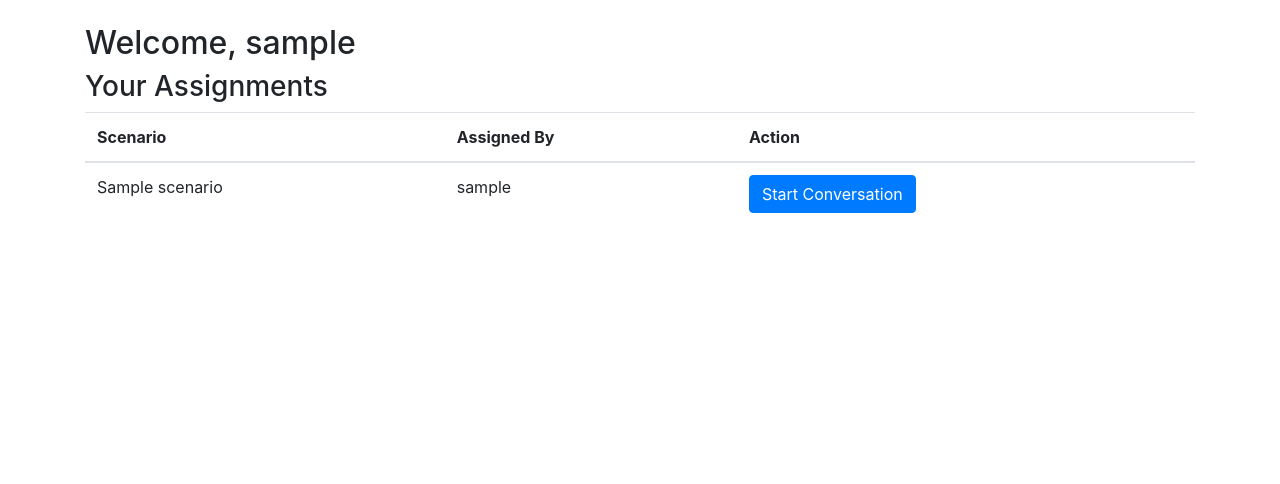
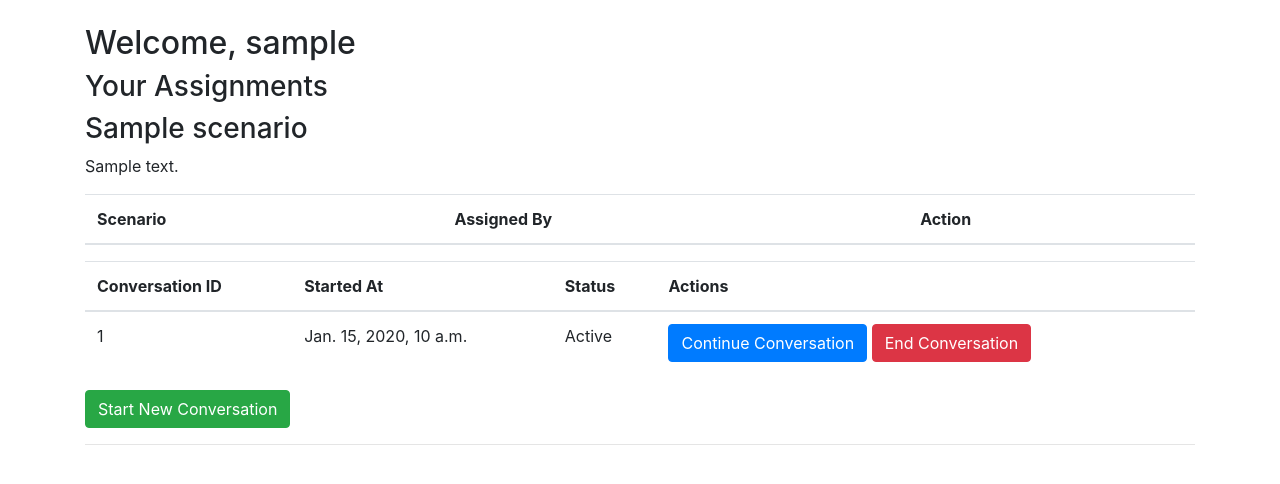
Before and after one commit to travmason/chat_project, a Django app: page /student/ in a window 1280 px wide. Shown: the part 56-540 px from the top of the page. Run offline with Django 5.2, Linux system fonts and the light colour scheme; a user stored in the database is signed in; tables that the repository leaves empty hold one stand-in row (values such as "Sample post"); lists and menus that the app fills with data are empty; parts of the project's set-up code (start-up, migrations or seed data) failed here and were passed over; some libraries are stand-ins or nearby versions.

Commit message:
added multiple conversations per scenario

```diff
--- a/chat_app/models.py
+++ b/chat_app/models.py
@@ -46,6 +46,9 @@ class Message(models.Model):
     timestamp = models.DateTimeField(auto_now_add=True)
 
 class Assessment(models.Model):
-    conversation = models.OneToOneField(Conversation, on_delete=models.CASCADE)
+    conversation = models.OneToOneField(Conversation, on_delete=models.CASCADE, related_name='assessment')
     assessment_text = models.TextField()
     created_at = models.DateTimeField(auto_now_add=True)
+
+    def __str__(self):
+        return f"Assessment for Conversation {self.conversation.id}"
--- a/chat_app/templates/chat_app/assessment.html
+++ b/chat_app/templates/chat_app/assessment.html
@@ -5,8 +5,9 @@
 {% block content %}
 <h2>Assessment</h2>
 {% if assessment %}
-<p>{{ assessment.assessment_text }}</p>
+    <p>{{ assessment.assessment_text|linebreaks }}</p>
 {% else %}
-<p>The assessment is not yet available. Please check back later.</p>
+    <p>The assessment is not yet available. Please check back later.</p>
 {% endif %}
+<a href="{% url 'student_dashboard' %}" class="btn btn-secondary mt-3">Back to Dashboard</a>
 {% endblock %}
--- a/chat_app/templates/chat_app/chat.html
+++ b/chat_app/templates/chat_app/chat.html
@@ -18,6 +18,9 @@
     }
     .bot-message {
         text-align: left;
+    }
+    .end-conversation {
+        margin-top: 20px;
     }
 </style>
 {% endblock %}
@@ -41,6 +44,9 @@
         </div>
     </div>
 </form>
+<div class="end-conversation"></div>
+    <a href="{% url 'end_conversation' conversation.id %}" class="btn btn-danger">End Conversation</a>
+</div>
 {% endblock %}
 
 {% block extra_js %}
--- a/chat_app/templates/chat_app/student_dashboard.html
+++ b/chat_app/templates/chat_app/student_dashboard.html
@@ -14,29 +14,57 @@
         </tr>
     </thead>
     <tbody>
+        {% if assignments %}
             {% for assignment in assignments %}
+                <h3>{{ assignment.scenario.title }}</h3>
+                <p>{{ assignment.scenario.description }}</p>
+
+                <!-- List all conversations related to the assignment -->
+                {% if assignment.conversations.all %}
+                    <table class="table">
+                        <thead>
                             <tr>
-            <td>{{ assignment.scenario.title }}</td>
-            <td>{{ assignment.assigned_by.user.username }}</td>
+                                <th>Conversation ID</th>
+                                <th>Started At</th>
+                                <th>Status</th>
+                                <th>Actions</th>
+                            </tr>
+                        </thead>
+                        <tbody>
+                            {% for conversation in assignment.conversations.all %}
+                                <tr>
+                                    <td>{{ conversation.id }}</td>
+                                    <td>{{ conversation.started_at }}</td>
                                     <td>
-                {% if assignment.conversation_set.exists %}
-                    {% with conversation=assignment.conversation_set.first %}
                                         {% if conversation.is_active %}
-                            <a href="{% url 'start_conversation' assignment.id %}" class="btn btn-primary">Continue Conversation</a>
+                                            Active
+                                        {% else %}
+                                            Ended
+                                        {% endif %}
+                                    </td>
+                                    <td>
+                                        {% if conversation.is_active %}
+                                            <a href="{% url 'chat_conversation' conversation.id %}" class="btn btn-primary">Continue Conversation</a>
+                                            <a href="{% url 'end_conversation' conversation.id %}" class="btn btn-danger">End Conversation</a>
                                         {% else %}
                                             <a href="{% url 'view_assessment' conversation.id %}" class="btn btn-info">View Assessment</a>
                                         {% endif %}
-                    {% endwith %}
-                {% else %}
-                    <a href="{% url 'start_conversation' assignment.id %}" class="btn btn-primary">Start Conversation</a>
-                {% endif %}
                                     </td>
-        </tr>
-        {% empty %}
-        <tr>
-            <td colspan="3">No assignments yet.</td>
                                 </tr>
                             {% endfor %}
                         </tbody>
                     </table>
+                {% else %}
+                    <p>No conversations yet.</p>
+                {% endif %}
+
+                <!-- Option to start a new conversation -->
+                <a href="{% url 'start_conversation' assignment.id %}" class="btn btn-success">Start New Conversation</a>
+                <hr>
+            {% endfor %}
+        {% else %}
+            <p>You have no assignments.</p>
+        {% endif %}
+    </tbody>
+</table>
 {% endblock %}
--- a/chat_app/views.py
+++ b/chat_app/views.py
@@ -6,7 +6,7 @@ from .tasks import generate_assessment
 from django.shortcuts import render, redirect, get_object_or_404
 from django.contrib.auth import login, authenticate, views as auth_views
 from .forms import SignUpForm, ScenarioForm
-from .models import UserProfile, Assignment, Conversation, Message, Scenario
+from .models import UserProfile, Assignment, Conversation, Message, Scenario, Assessment
 from django.contrib.auth.decorators import login_required
 from django.utils import timezone
 from django.contrib.auth.models import User
@@ -66,7 +66,7 @@ def dashboard(request):
 
 @login_required
 def student_dashboard(request):
-    assignments = Assignment.objects.filter(student=request.user.userprofile)
+    assignments = Assignment.objects.filter(student=request.user.userprofile).prefetch_related('conversations')
     return render(request, 'chat_app/student_dashboard.html', {'assignments': assignments})
 
 @login_required
@@ -120,16 +120,28 @@ def start_conversation(request, assignment_id):
     if request.user.userprofile != assignment.student:
         return redirect('dashboard')
 
+    # Create a new conversation
+    conversation = Conversation.objects.create(
+        assignment=assignment,
+        bot_context=f"You are acting as a customer in the following scenario: {assignment.scenario.description}"
+    )
+
+    # Redirect to the chat view for the new conversation
+    return redirect('chat_conversation', conversation_id=conversation.id)
+
+@login_required
+def chat_conversation(request, assignment_id):
+    assignment = get_object_or_404(Assignment, id=assignment_id)
+    if request.user.userprofile != assignment.student:
+        return redirect('dashboard')
+
+    if not conversation.is_active:
+        return redirect('student_dashboard')
+
     # Get or create the conversation
     conversation, created = Conversation.objects.get_or_create(
         assignment=assignment, is_active=True
     )
-
-    # Initialize bot context if conversation is new
-    if created or not conversation.bot_context:
-        scenario = assignment.scenario
-        conversation.bot_context = f"You are acting as a customer in the following scenario: {scenario.description}"
-        conversation.save()
 
     if request.method == 'POST' and request.headers.get('x-requested-with') == 'XMLHttpRequest':
         user_message = request.POST.get('message')
@@ -189,25 +201,31 @@ def start_conversation(request, assignment_id):
 
     return render(request, 'chat_app/chat.html', {'conversation': conversation, 'messages': messages})
 
+@login_required
+def end_conversation(request, conversation_id):
+    conversation = get_object_or_404(Conversation, id=conversation_id)
 
-@login_required
-def end_conversation(request, assignment_id):
-    conversation = get_object_or_404(Conversation, assignment__id=assignment_id, is_active=True)
+    # Check if the user is the student associated with the conversation
     if request.user.userprofile != conversation.assignment.student:
         return redirect('dashboard')
 
+    # End the conversation
     conversation.is_active = False
     conversation.ended_at = timezone.now()
     conversation.save()
 
-    # Trigger assessment generation
+    # Trigger assessment generation (asynchronously using Celery)
     generate_assessment.delay(conversation.id)
 
-    return redirect('student_dashboard')
+    # Redirect to the student's dashboard or an assessment page
+    #return redirect('student_dashboard')  # Or redirect to 'view_assessment' if preferred
+    return redirect('view_assessment', conversation_id=conversation.id)  # Or redirect to 'student_dashboard' if preferred
 
 @login_required
 def view_assessment(request, conversation_id):
     conversation = get_object_or_404(Conversation, id=conversation_id)
+
+    # Check if the user is authorized to view the assessment
     if request.user.userprofile != conversation.assignment.student:
         return redirect('dashboard')
 
--- a/chat_project/urls.py
+++ b/chat_project/urls.py
@@ -32,7 +32,8 @@ urlpatterns = [
     path('create_scenario/', views.create_scenario, name='create_scenario'),
     path('assign_scenario/', views.assign_scenario, name='assign_scenario'),
     path('start_conversation/<int:assignment_id>/', views.start_conversation, name='start_conversation'),
-    path('end_conversation/<int:assignment_id>/', views.end_conversation, name='end_conversation'),
+    path('end_conversation/<int:conversation_id>/', views.end_conversation, name='end_conversation'),
     path('assessment/<int:conversation_id>/', views.view_assessment, name='view_assessment'),
+    path('chat/<int:conversation_id>/', views.chat_conversation, name='chat_conversation'),
 
 ]
```
Also changed, not shown: chat_app/tasks.py (+33 -37 lines). Lines whose indentation alone changed are shown as unchanged.
